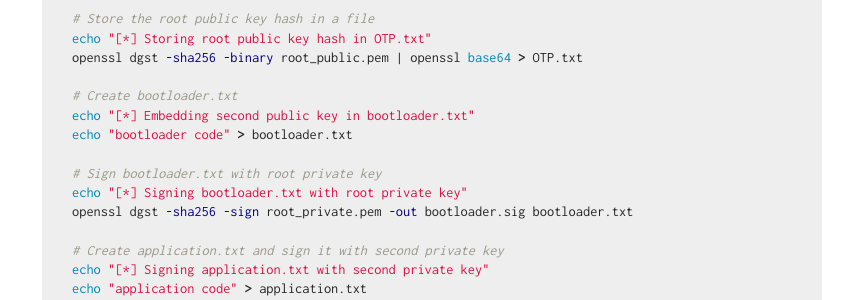
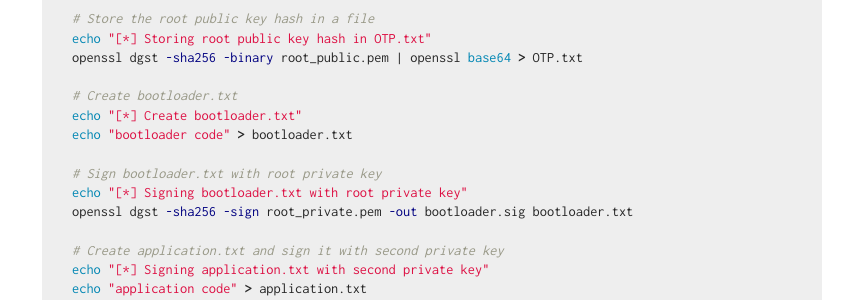
Before and after one commit to daleonpz/baremetallics, a Jekyll site: the page built from _posts/programming/2025-03-01-secure-boot.md, in a window 1280 px wide and 900 px high, scrolled down 2964 px. Shown: the part 152-452 px from the top of the window, without its empty margins (208-1061 px from the left). Built offline with Jekyll 4.4.1, drawn with Linux system fonts in a browser that asks for light colours.

Commit message:
update post

```diff
--- a/_posts/programming/2025-03-01-secure-boot.md
+++ b/_posts/programming/2025-03-01-secure-boot.md
@@ -107,7 +107,7 @@ echo "[*] Storing root public key hash in OTP.txt"
 openssl dgst -sha256 -binary root_public.pem | openssl base64 > OTP.txt
 
 # Create bootloader.txt
-echo "[*] Embedding second public key in bootloader.txt"
+echo "[*] Create bootloader.txt"
 echo "bootloader code" > bootloader.txt
 
 # Sign bootloader.txt with root private key
```
